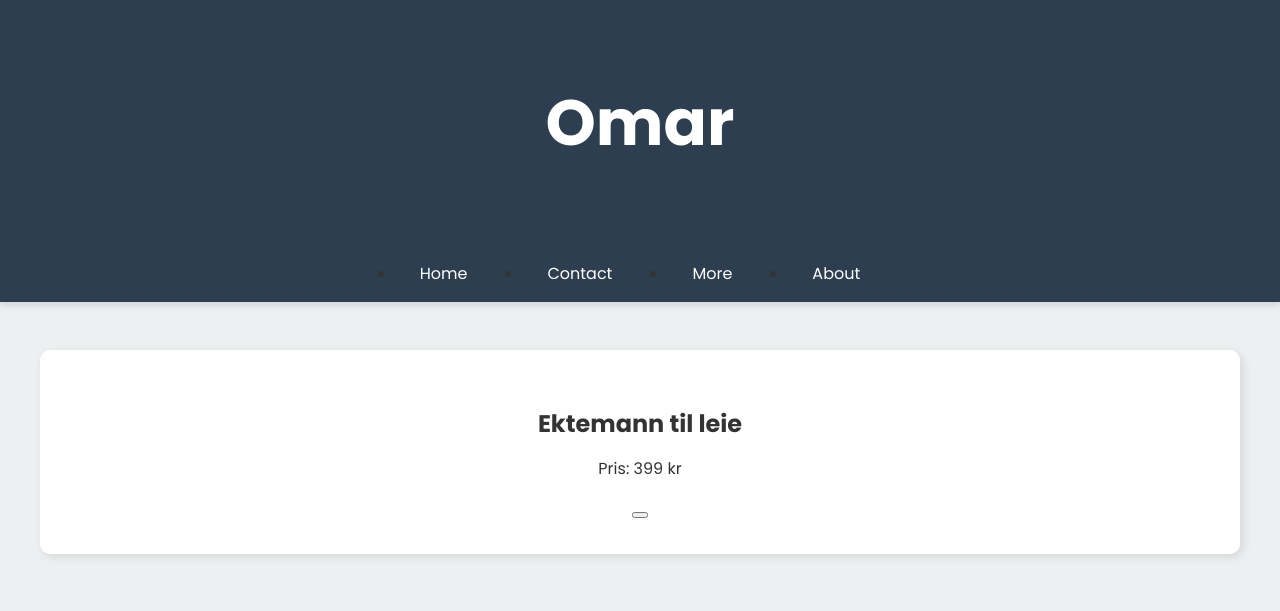
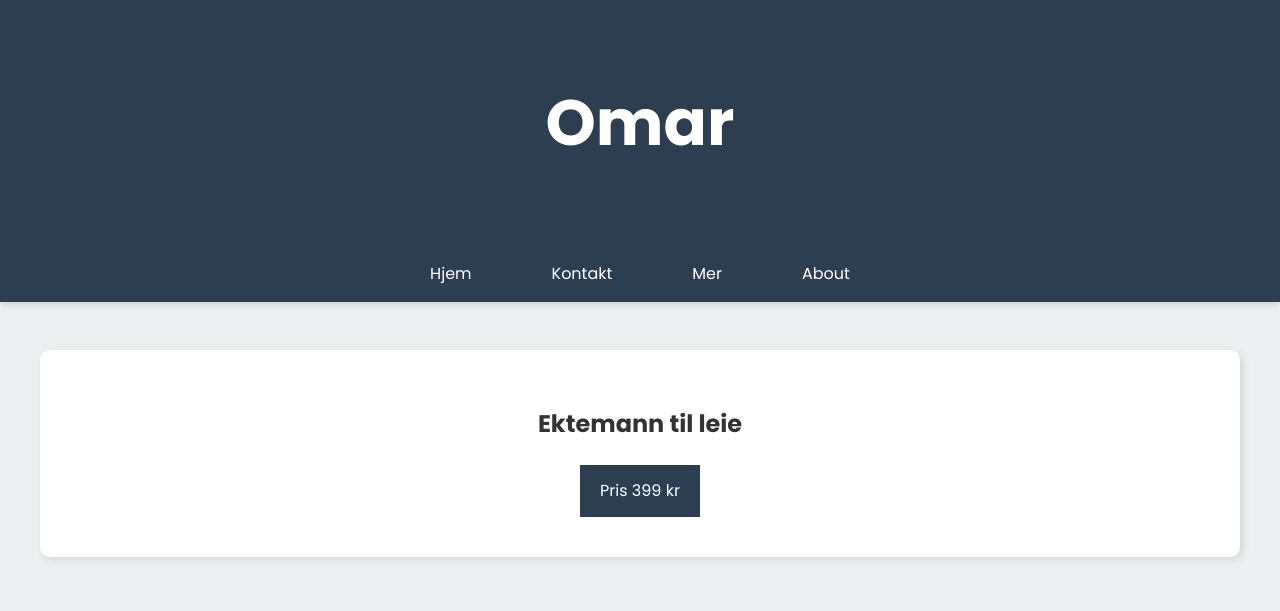
Before and after one commit to veggenss/YFF-Omar, a plain HTML site: page HTML/page3.html in a window 1280 px wide. Shown: the top 611 px of the page. Drawn offline with Linux system fonts and the light colour scheme.

Commit message:
oppdatert navigasjonsmeny med norske titler og lagt til ny knappestil

```diff
--- a/CSS/style.css
+++ b/CSS/style.css
@@ -38,6 +38,7 @@ body {
     top: 0;
     z-index: 1000;
     box-shadow: 0 4px 6px rgba(0, 0, 0, 0.1);
+
 }
 
 .menu ul {
@@ -46,10 +47,12 @@ body {
     padding: 0;
     margin: 0;
     gap: 2rem;
+    list-style: none;
 }
 
 .menu ul li {
     position: relative;
+
 }
 
 .menu ul li a {
@@ -60,6 +63,7 @@ body {
     transition: background-color 0.3s ease, transform 0.2s ease;
     border-radius: 5px;
     width: 80px;
+
 }
 
 .menu ul li a:hover {
@@ -194,3 +198,24 @@ body {
         padding: 1.5rem;
     }
 }
+
+.knap {
+    background-color: #2C3E50;
+    color: white;
+    padding: 14px 20px;
+    margin: 8px 0;
+    border: none;
+    cursor: pointer;
+}
+
+.knap, a {
+    text-decoration: none;
+    color: white;
+}
+
+.flexbox, .knap {
+    display: flex;
+    justify-content: center;
+    align-items: center;
+    flex-direction: column;
+}
--- a/HTML/page3.html
+++ b/HTML/page3.html
@@ -19,12 +19,12 @@
 
     <nav class="menu">
         <ul>
-            <li><a href="../index.html">Home</a></li>
-            <li><a href="page2.html">Contact</a></li>
+            <li><a href="../index.html">Hjem</a></li>
+            <li><a href="page2.html">Kontakt</a></li>
             <li>
-                <a href="#">More</a>
+                <a href="#">Mer</a>
                 <ul class="dropdown">
-                    <li><a href="page3.html">Option 1</a></li>
+                    <li><a href="page3.html">Priser</a></li>
                     <li><a href="#">Option 2</a></li>
                     <li><a href="#">Option 3</a></li>
                 </ul>
@@ -37,8 +37,7 @@
         <section class="content">
             <article class="flexbox">
                 <h1>Ektemann til leie</h1>
-                <p>Pris: 399 kr</p>
-                <button></button>
+                <p class="knap"><a href="input.html">Pris 399 kr</a></p>
             </article>
         </section>
     </main>
```
Also changed, not shown: HTML/input.html (+4 -4 lines), HTML/page2.html (+4 -4 lines), index.html (+5 -5 lines).
